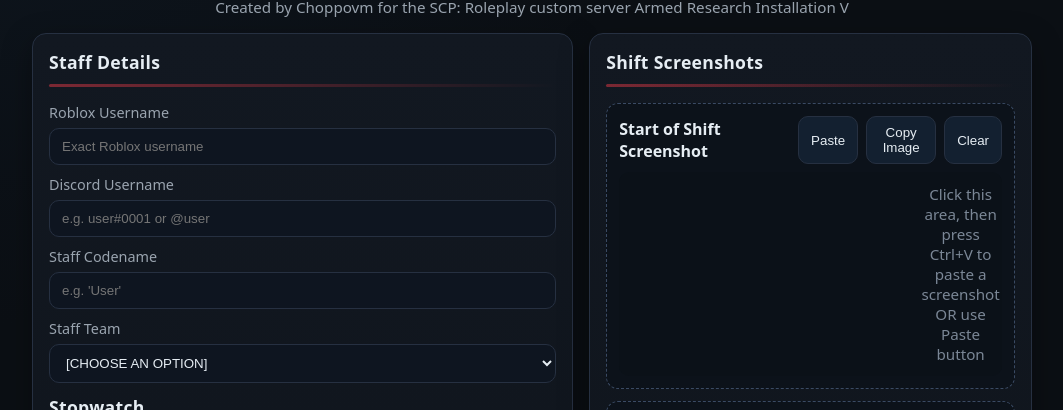
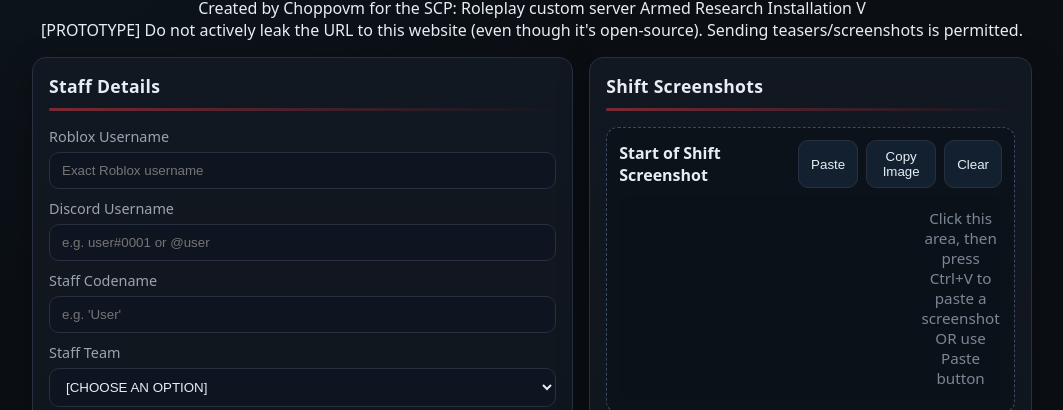
Before and after one commit to Choppovm/deprecated_ariv, a plain HTML site: page index.html in a window 1280 px wide. Shown: the part 76-486 px from the top of the page, without its empty margins (108-1171 px from the left). Drawn offline with Linux system fonts and the light colour scheme.

Commit message:
Update index.html

```diff
--- a/index.html
+++ b/index.html
@@ -14,6 +14,7 @@
       --accent: #e63946;
       --ok: #2ea043;
       --warn: #e3b341;
+      --warn2: #e44242;
       --border: #263041;
     }
     * { box-sizing: border-box; }
@@ -24,6 +25,7 @@
     header { text-align: center; margin-bottom: 16px; }
     h1 { margin: 0 0 6px; font-weight: 800; letter-spacing: 0.5px; }
     .sub { color: var(--muted); font-size: 0.95rem; }
+    .importantnotice { color: var(--warn2); font-size: 0.95rem; }
 
     .grid { display: grid; grid-template-columns: 1fr; gap: 16px; max-width: 1000px; margin: 0 auto; }
     @media (min-width: 920px) {
@@ -94,7 +96,8 @@
 <body>
   <header>
     <h1>In-Game Staff Shift Tracker</h1>
-    <div class="sub">Created by Choppovm for the SCP: Roleplay custom server Armed Research Installation V</div>
+    <div class="">Created by Choppovm for the SCP: Roleplay custom server Armed Research Installation V</div>
+    <div class="">[PROTOTYPE] Do not actively leak the URL to this website (even though it's open-source). Sending teasers/screenshots is permitted.</div>
   </header>
 
   <div class="grid">
```
